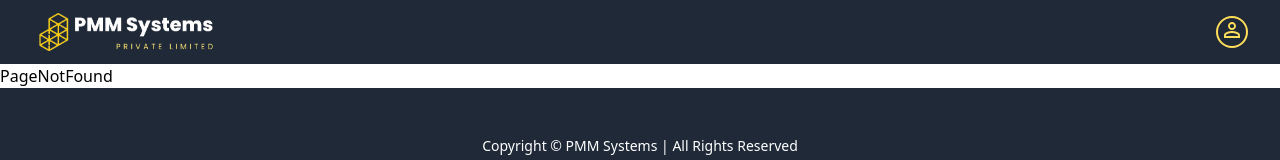
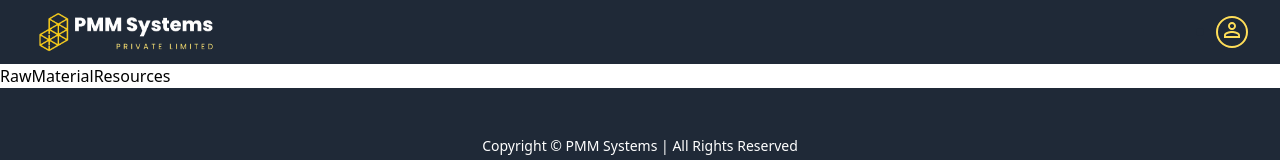
Before and after one commit to Harish1611/Pharma-Medical-Management-System, a React (Create React App) app: page /raw-material-resources in a window 1280 px wide. Shown: the top 160 px of the page. Built offline with nearby package versions, Linux system fonts and the light colour scheme.

Commit message:
New: Service Routes are Created for Research & Development, Raw Materials & Resource Components

```diff
--- a/src/Routes/ServiceRoutes.jsx
+++ b/src/Routes/ServiceRoutes.jsx
@@ -9,6 +9,8 @@ import PackagingAndShipping from '../Components/PackagingAndShipping/PackagingAn
 import Home from '../Pages/Home';
 import Nav from '../Components/Nav/Nav';
 import Footer from '../Components/Footer/Footer';
+import RawMaterialResources from '../Components/RawMaterialResources/RawMaterialResources';
+import ResearchAndDevelopment from '../Components/ResearchAndDevelopment/ResearchAndDevelopment';
 
 const ServiceRoutes = () => {
   return (
@@ -23,6 +25,10 @@ const ServiceRoutes = () => {
             <Route path="/report-generation" element={<ReportGeneration />}></Route>
             <Route path="/manufacturing" element={<Manufacturing />}></Route>
             <Route path="/packaging-shipping" element={<PackagingAndShipping />}></Route>
+            <Route path="/raw-material-resources" element={<RawMaterialResources />}></Route>
+            <Route path="/research-development" element={<ResearchAndDevelopment />}></Route>
+
+
 
             <Route path="/*" element={<PageNotFound />}></Route>
 
```
